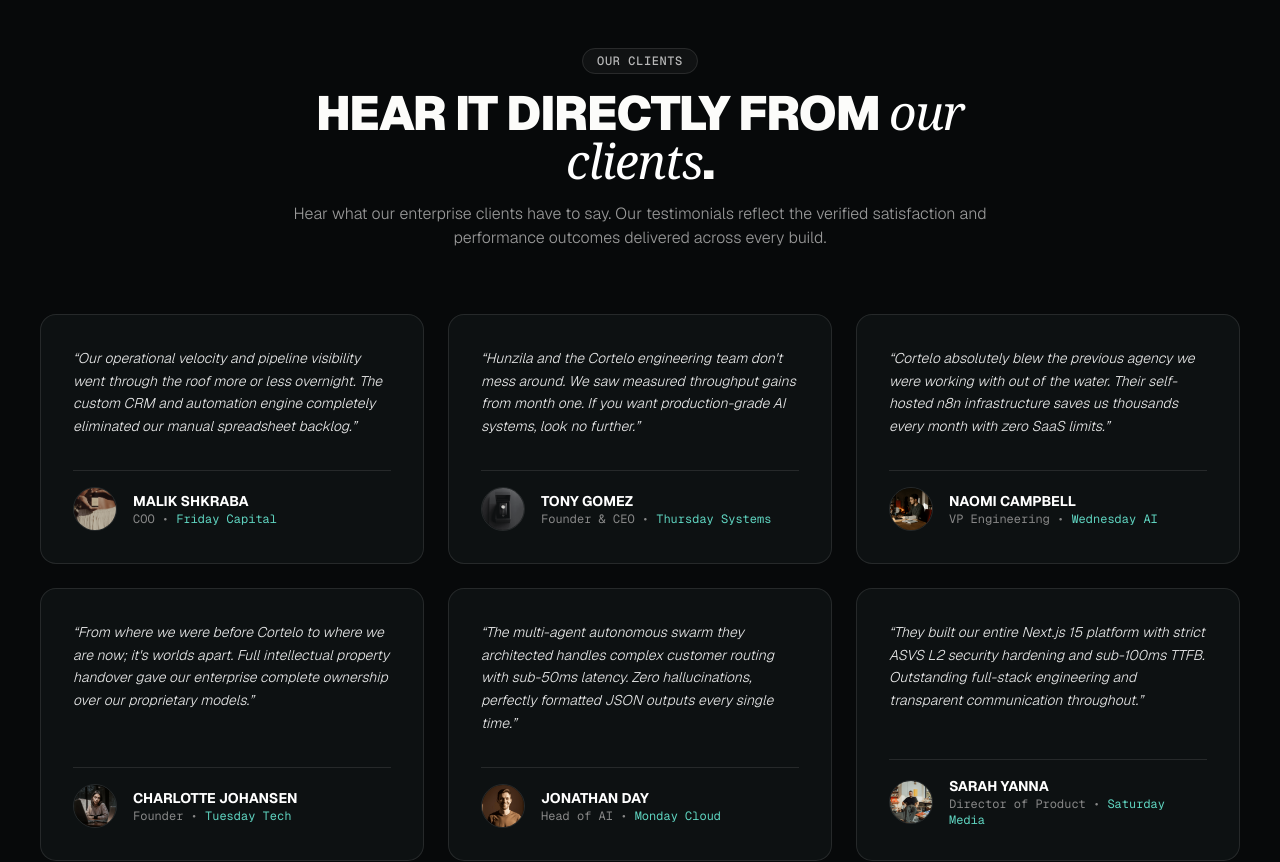
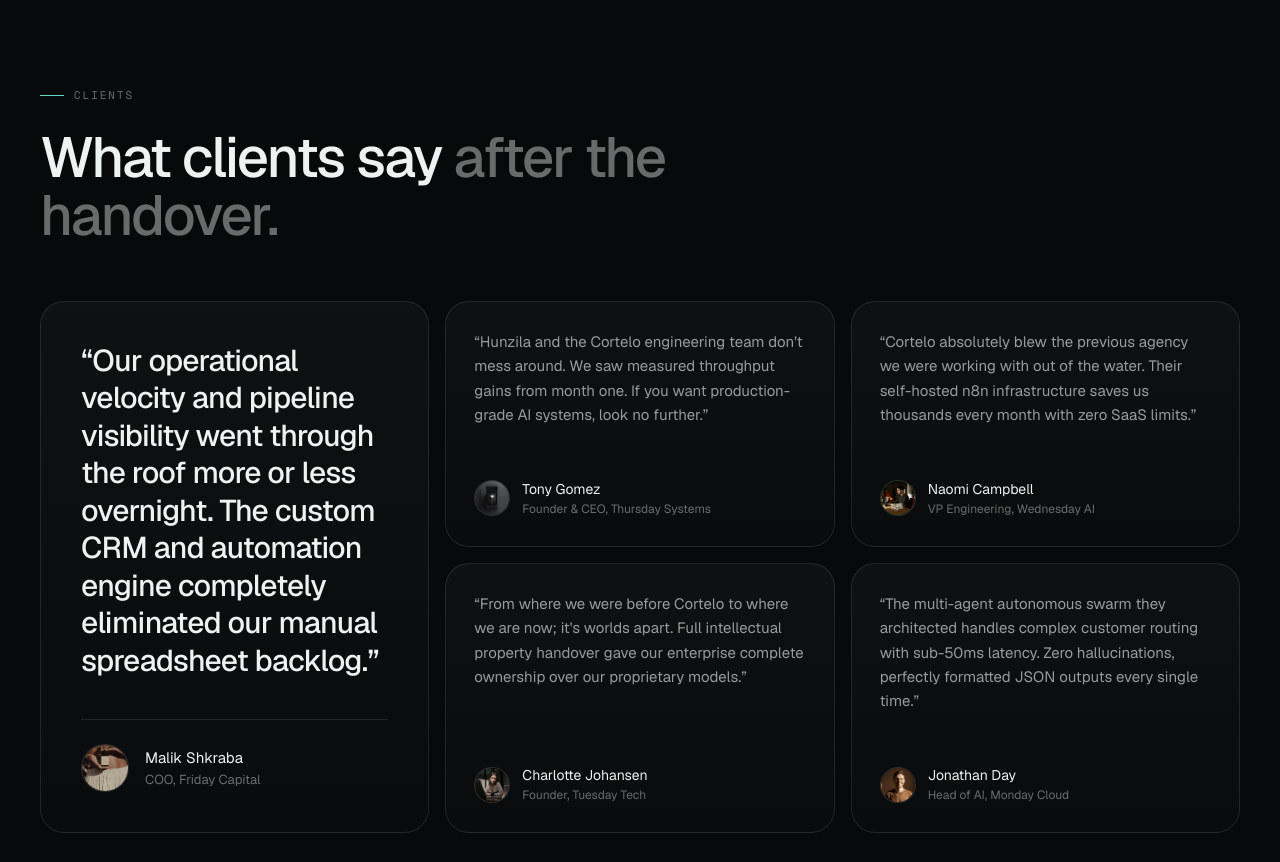
Before and after one commit to HunzilaRajput746/Cortelo, a Next.js app: page / in a window 1280 px wide. Shown: the part 920-1782 px from the top of the page. Built offline with nearby package versions, Linux system fonts and the light colour scheme.

Commit message:
feat(clients): lead quote set large beside the client quote cards

```diff
--- a/src/components/TestimonialTicker.tsx
+++ b/src/components/TestimonialTicker.tsx
@@ -3,53 +3,56 @@
 import React from "react";
 import Image from "next/image";
 import { TESTIMONIALS_DATA } from "@/lib/agencyData";
+import { pointerGlow } from "@/lib/usePointerGlow";
 
 export default function TestimonialTicker() {
+  const [lead, ...rest] = TESTIMONIALS_DATA;
+
   return (
-    <section className="py-24 px-6 sm:px-10 max-w-[1440px] mx-auto border-t border-white/10">
+    <section aria-labelledby="clients-h" className="py-24 md:py-32">
+      <div className="wrap">
+        <p className="eyebrow mb-6">Clients</p>
+        <h2 id="clients-h" className="h2 mb-14 max-w-[760px]">
+          What clients say <span className="soft">after the handover.</span>
+        </h2>
 
-      {/* Header */}
-      <div className="text-center max-w-3xl mx-auto space-y-4 mb-16">
-        <span className="px-3.5 py-1 rounded-full border border-white/10 bg-white/[0.04] text-xs font-mono text-white/70 uppercase tracking-wider font-medium">
-          Our Clients
-        </span>
-        <h2 className="text-3xl sm:text-5xl font-black uppercase text-[#FCFCFA] tracking-tight">
-          Hear it directly from{" "}
-          <span className="font-serif italic font-normal text-white lowercase">our clients</span>.
-        </h2>
-        <p className="text-sm sm:text-base text-[#999999] leading-relaxed font-light">
-          Hear what our enterprise clients have to say. Our testimonials reflect the verified satisfaction and performance outcomes delivered across every build.
-        </p>
+        <div className="grid grid-cols-1 gap-4 lg:grid-cols-3">
+          {/* lead quote, set large */}
+          <figure onPointerMove={pointerGlow} className="card card-glow flex flex-col justify-between p-8 md:p-10 lg:row-span-2">
+            <blockquote className="text-[24px] md:text-[30px] font-medium leading-[1.25] tracking-[-0.025em] text-[var(--text)]">
+              &ldquo;{lead.quote}&rdquo;
+            </blockquote>
+            <figcaption className="mt-10 flex items-center gap-4 border-t border-[var(--line)] pt-6">
+              <span className="relative h-12 w-12 shrink-0 overflow-hidden rounded-full border border-[var(--line)] bg-[var(--surface2)]">
+                <Image src={lead.avatar} alt="" fill sizes="48px" className="object-cover" />
+              </span>
+              <span>
+                <span className="block text-[15px] text-[var(--text)]">{lead.author}</span>
+                <span className="block text-[13px] text-[var(--text-faint)]">
+                  {lead.role}, {lead.company}
+                </span>
+              </span>
+            </figcaption>
+          </figure>
+
+          {rest.slice(0, 4).map((t) => (
+            <figure key={t.id} onPointerMove={pointerGlow} className="card card-glow flex flex-col justify-between p-7">
+              <blockquote className="text-[15px] leading-relaxed text-[var(--text-muted)]">&ldquo;{t.quote}&rdquo;</blockquote>
+              <figcaption className="mt-6 flex items-center gap-3">
+                <span className="relative h-9 w-9 shrink-0 overflow-hidden rounded-full border border-[var(--line)] bg-[var(--surface2)]">
+                  <Image src={t.avatar} alt="" fill sizes="36px" className="object-cover" />
+                </span>
+                <span>
+                  <span className="block text-[14px] text-[var(--text)]">{t.author}</span>
+                  <span className="block text-[12px] text-[var(--text-faint)]">
+                    {t.role}, {t.company}
+                  </span>
+                </span>
+              </figcaption>
+            </figure>
+          ))}
+        </div>
       </div>
-
-      {/* Testimonials 3x2 Grid */}
-      <div className="grid grid-cols-1 md:grid-cols-2 lg:grid-cols-3 gap-6">
-        {TESTIMONIALS_DATA.map((t) => (
-          <div
-            key={t.id}
-            className="rounded-2xl p-7 sm:p-8 border border-white/10 hover:border-white/20 transition-all flex flex-col justify-between bg-[#0D0D0D] group"
-          >
-            <p className="text-sm text-white/90 leading-relaxed font-light mb-8 italic">
-              &ldquo;{t.quote}&rdquo;
-            </p>
-
-            <div className="flex items-center gap-4 pt-4 border-t border-white/10">
-              <div className="w-11 h-11 rounded-full overflow-hidden border border-white/10 relative shrink-0">
-                <Image src={t.avatar} alt={t.author} fill className="object-cover" />
-              </div>
-              <div>
-                <div className="text-sm font-bold text-white uppercase">
-                  {t.author}
-                </div>
-                <div className="text-xs font-mono text-[#888888]">
-                  {t.role} &bull; <span className="text-[#FF4533]">{t.company}</span>
-                </div>
-              </div>
-            </div>
-          </div>
-        ))}
-      </div>
-
     </section>
   );
 }
```
